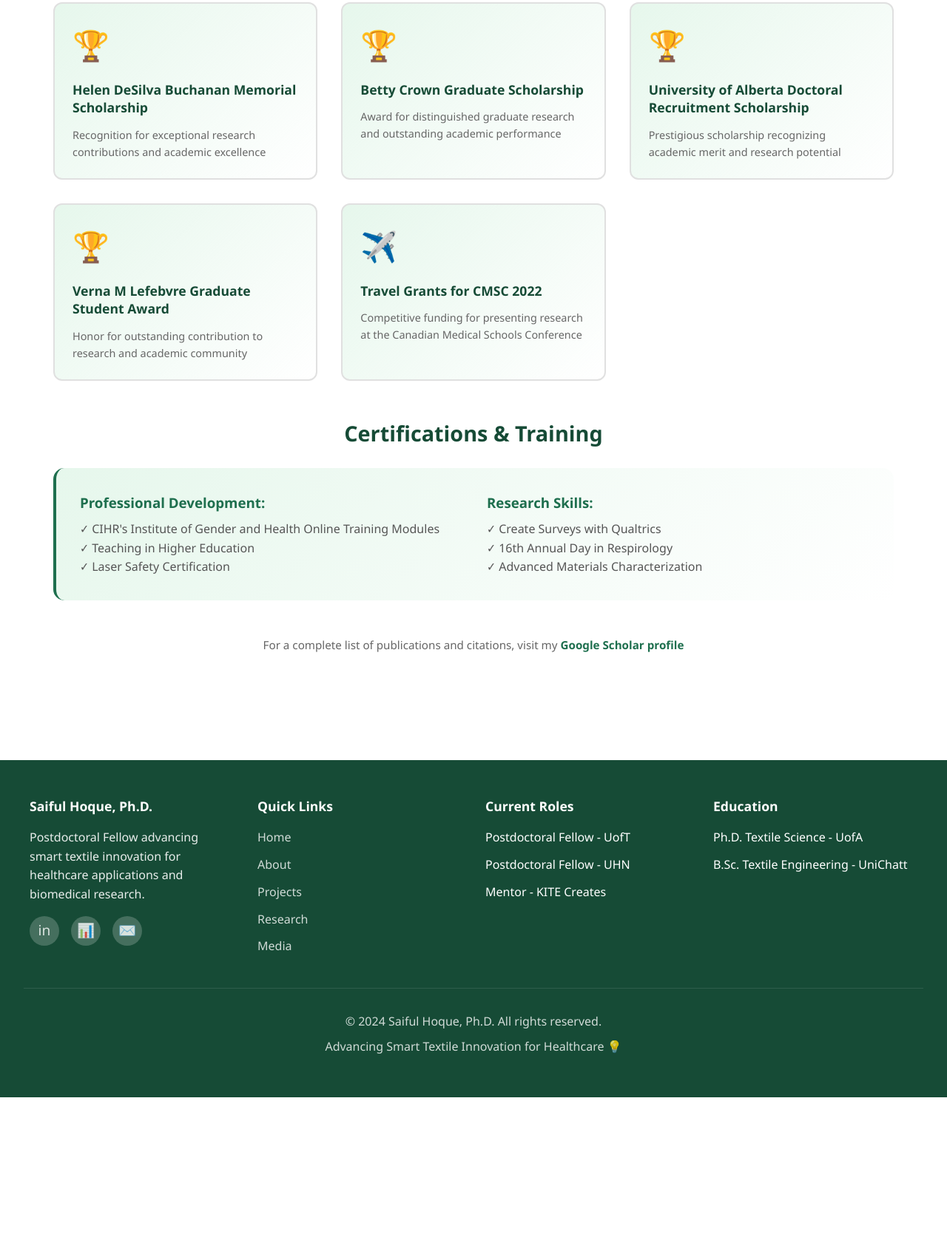
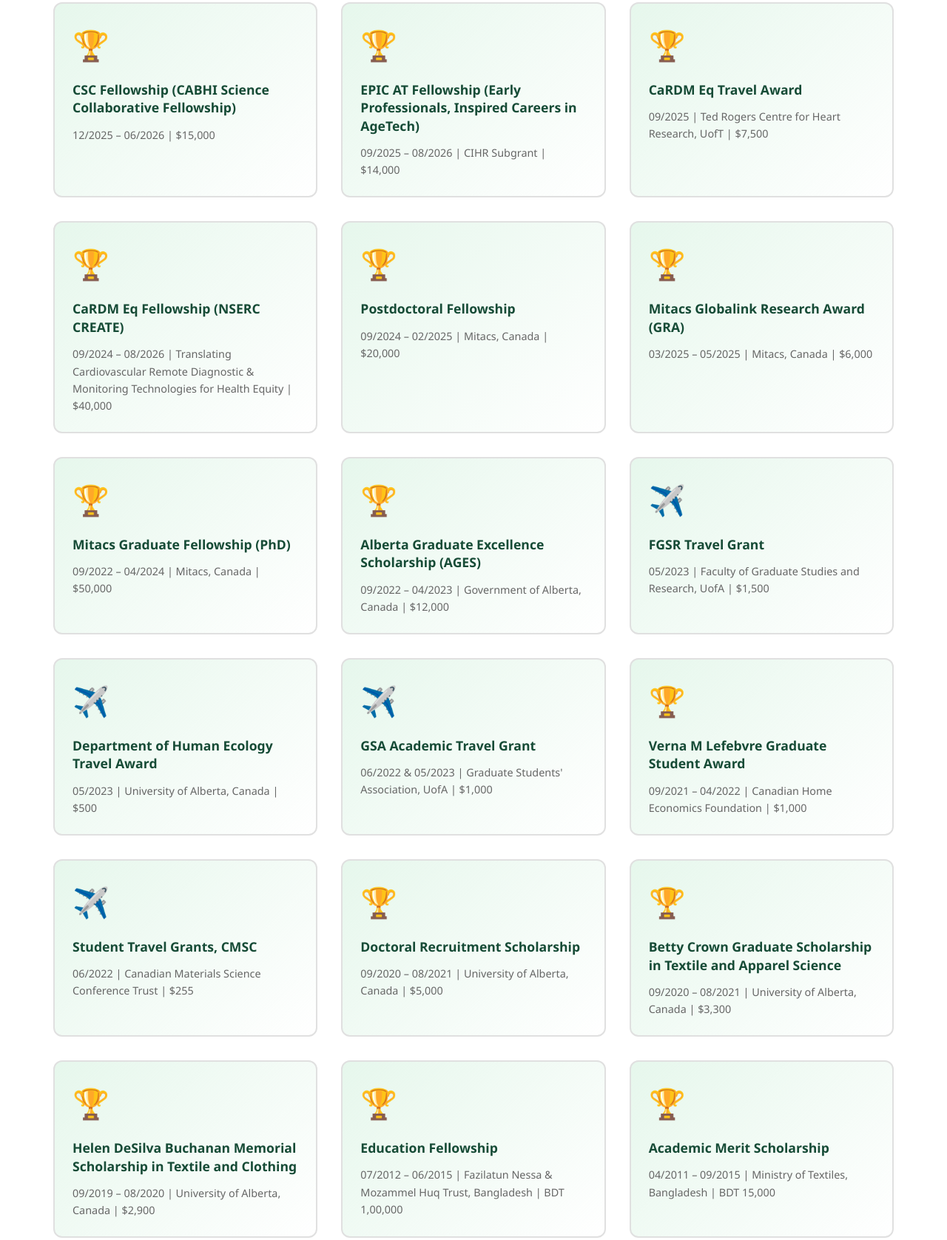
Before and after one commit to Saiful-Etextile/Etextile, a plain HTML site: page publications.html in a window 1280 px wide. Shown: the part 1114-2791 px from the top of the page at 74% size. Before the commit the page ends 2598 px from the top, so only its background shows below. Drawn offline with Linux system fonts and the light colour scheme.

Commit message:
Update publications section with new awards and scholarships

```diff
--- a/publications.html
+++ b/publications.html
@@ -84,32 +84,110 @@
             <div class="publications-grid">
                 <div class="pub-card">
                     <div class="pub-icon">🏆</div>
-                    <h3>Helen DeSilva Buchanan Memorial Scholarship</h3>
-                    <p class="pub-journal">Recognition for exceptional research contributions and academic excellence</p>
+                    <h3>CSC Fellowship (CABHI Science Collaborative Fellowship)</h3>
+                    <p class="pub-journal">12/2025 – 06/2026 | $15,000</p>
                 </div>
 
                 <div class="pub-card">
                     <div class="pub-icon">🏆</div>
-                    <h3>Betty Crown Graduate Scholarship</h3>
-                    <p class="pub-journal">Award for distinguished graduate research and outstanding academic performance</p>
+                    <h3>EPIC AT Fellowship (Early Professionals, Inspired Careers in AgeTech)</h3>
+                    <p class="pub-journal">09/2025 – 08/2026 | CIHR Subgrant | $14,000</p>
                 </div>
 
                 <div class="pub-card">
                     <div class="pub-icon">🏆</div>
-                    <h3>University of Alberta Doctoral Recruitment Scholarship</h3>
-                    <p class="pub-journal">Prestigious scholarship recognizing academic merit and research potential</p>
+                    <h3>CaRDM Eq Travel Award</h3>
+                    <p class="pub-journal">09/2025 | Ted Rogers Centre for Heart Research, UofT | $7,500</p>
+                </div>
+
+                <div class="pub-card">
+                    <div class="pub-icon">🏆</div>
+                    <h3>CaRDM Eq Fellowship (NSERC CREATE)</h3>
+                    <p class="pub-journal">09/2024 – 08/2026 | Translating Cardiovascular Remote Diagnostic & Monitoring Technologies for Health Equity | $40,000</p>
+                </div>
+
+                <div class="pub-card">
+                    <div class="pub-icon">🏆</div>
+                    <h3>Postdoctoral Fellowship</h3>
+                    <p class="pub-journal">09/2024 – 02/2025 | Mitacs, Canada | $20,000</p>
+                </div>
+
+                <div class="pub-card">
+                    <div class="pub-icon">🏆</div>
+                    <h3>Mitacs Globalink Research Award (GRA)</h3>
+                    <p class="pub-journal">03/2025 – 05/2025 | Mitacs, Canada | $6,000</p>
+                </div>
+
+                <div class="pub-card">
+                    <div class="pub-icon">🏆</div>
+                    <h3>Mitacs Graduate Fellowship (PhD)</h3>
+                    <p class="pub-journal">09/2022 – 04/2024 | Mitacs, Canada | $50,000</p>
+                </div>
+
+                <div class="pub-card">
+                    <div class="pub-icon">🏆</div>
+                    <h3>Alberta Graduate Excellence Scholarship (AGES)</h3>
+                    <p class="pub-journal">09/2022 – 04/2023 | Government of Alberta, Canada | $12,000</p>
+                </div>
+
+                <div class="pub-card">
+                    <div class="pub-icon">✈️</div>
+                    <h3>FGSR Travel Grant</h3>
+                    <p class="pub-journal">05/2023 | Faculty of Graduate Studies and Research, UofA | $1,500</p>
+                </div>
+
+                <div class="pub-card">
+                    <div class="pub-icon">✈️</div>
+                    <h3>Department of Human Ecology Travel Award</h3>
+                    <p class="pub-journal">05/2023 | University of Alberta, Canada | $500</p>
+                </div>
+
+                <div class="pub-card">
+                    <div class="pub-icon">✈️</div>
+                    <h3>GSA Academic Travel Grant</h3>
+                    <p class="pub-journal">06/2022 & 05/2023 | Graduate Students' Association, UofA | $1,000</p>
                 </div>
 
                 <div class="pub-card">
                     <div class="pub-icon">🏆</div>
                     <h3>Verna M Lefebvre Graduate Student Award</h3>
-                    <p class="pub-journal">Honor for outstanding contribution to research and academic community</p>
+                    <p class="pub-journal">09/2021 – 04/2022 | Canadian Home Economics Foundation | $1,000</p>
                 </div>
 
                 <div class="pub-card">
                     <div class="pub-icon">✈️</div>
-                    <h3>Travel Grants for CMSC 2022</h3>
-                    <p class="pub-journal">Competitive funding for presenting research at the Canadian Medical Schools Conference</p>
+                    <h3>Student Travel Grants, CMSC</h3>
+                    <p class="pub-journal">06/2022 | Canadian Materials Science Conference Trust | $255</p>
+                </div>
+
+                <div class="pub-card">
+                    <div class="pub-icon">🏆</div>
+                    <h3>Doctoral Recruitment Scholarship</h3>
+                    <p class="pub-journal">09/2020 – 08/2021 | University of Alberta, Canada | $5,000</p>
+                </div>
+
+                <div class="pub-card">
+                    <div class="pub-icon">🏆</div>
+                    <h3>Betty Crown Graduate Scholarship in Textile and Apparel Science</h3>
+                    <p class="pub-journal">09/2020 – 08/2021 | University of Alberta, Canada | $3,300</p>
+                </div>
+
+                <div class="pub-card">
+                    <div class="pub-icon">🏆</div>
+                    <h3>Helen DeSilva Buchanan Memorial Scholarship in Textile and Clothing</h3>
+                    <p class="pub-journal">09/2019 – 08/2020 | University of Alberta, Canada | $2,900</p>
+                </div>
+
+                <div class="pub-card">
+                    <div class="pub-icon">🏆</div>
+                    <h3>Education Fellowship</h3>
+                    <p class="pub-journal">07/2012 – 06/2015 | Fazilatun Nessa & Mozammel Huq Trust, Bangladesh | BDT 1,00,000</p>
+                </div>
+
+                <div class="pub-card">
+                    <div class="pub-icon">🏆</div>
+                    <h3>Academic Merit Scholarship</h3>
+                    <p class="pub-journal">04/2011 – 09/2015 | Ministry of Textiles, Bangladesh | BDT 15,000</p>
                 </div>
             </div>
 
```
